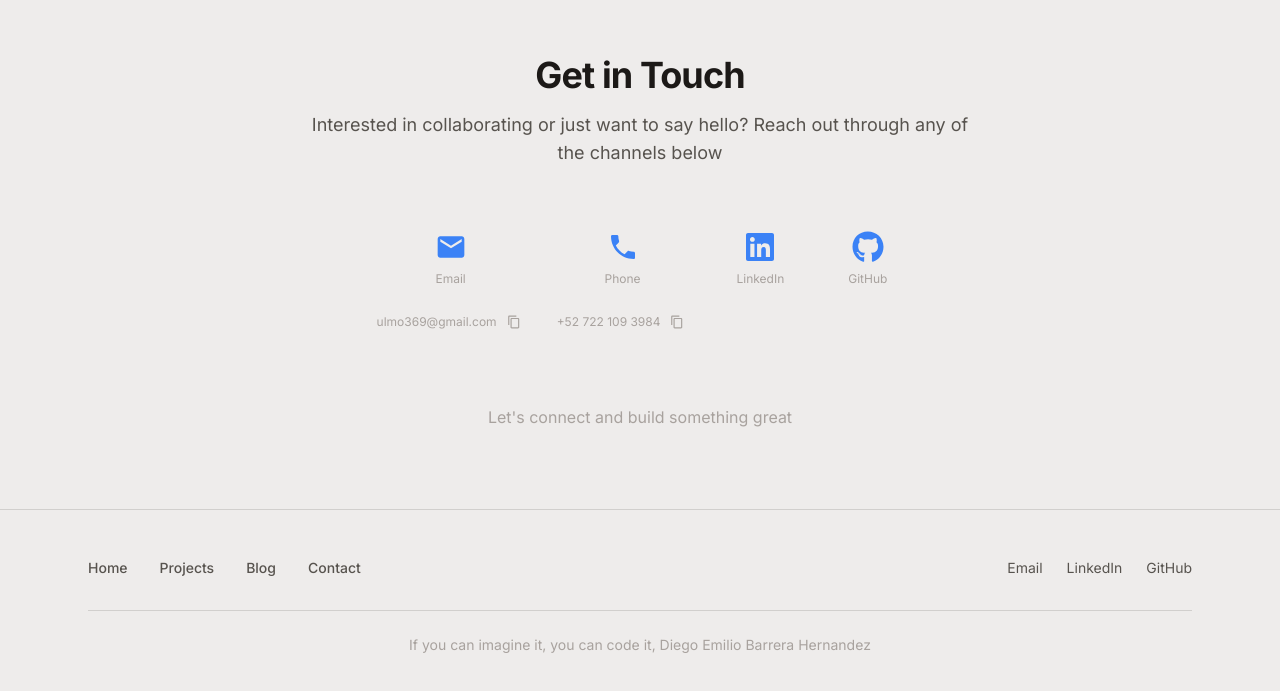
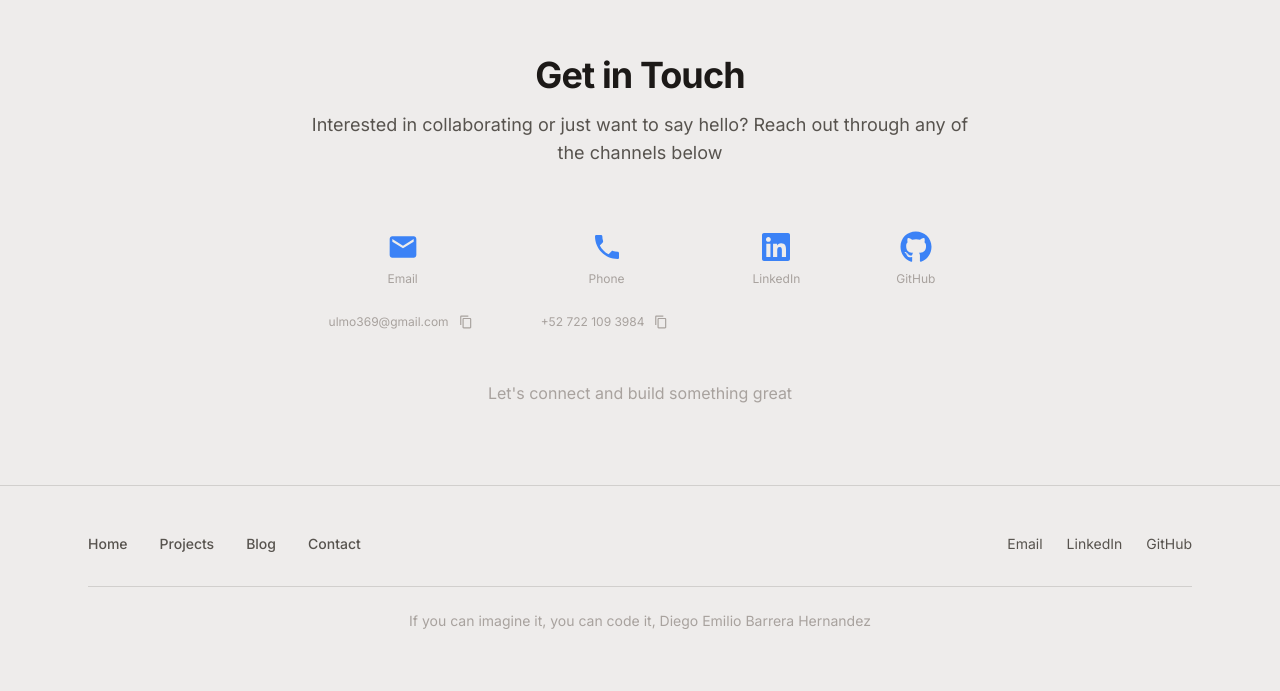
Before and after one commit to ulmo369/ThisIsUlmo, a React (Vite) app: page / in a window 1280 px wide. Shown: the part 6060-6751 px from the top of the page. Built offline with nearby package versions, Linux system fonts and the light colour scheme.

Commit message:
fix: translate streak messages, increase icon spacing, absolute position streak text

```diff
--- a/src/components/sections/ContactSection.tsx
+++ b/src/components/sections/ContactSection.tsx
@@ -32,22 +32,21 @@ function getContactMethods(): ContactMethod[] {
   return methods;
 }
 
-const STREAK_MESSAGES = [
-  '',
-  'double!!',
-  'triple!!',
-  'dominating!!',
-  'exterminio!!',
-  'masacre!!!',
-  'imparable!!!!',
-  'DIOS!!!!!',
-  'POR ENCIMA DE DIOS!!!!!!',
+const STREAK_SUFFIXES_EN = [
+  '', 'double!!', 'triple!!', 'dominating!!', 'exterminio!!',
+  'masacre!!!', 'imparable!!!!', 'DIOS!!!!!', 'POR ENCIMA DE DIOS!!!!!!',
 ];
 
-function CopyButton({ value, label }: { value: string; label: string }) {
+const STREAK_SUFFIXES_ES = [
+  '', 'doble!!', 'triple!!', 'dominando!!', 'exterminio!!',
+  'masacre!!!', 'imparable!!!!', 'DIOS!!!!!', 'POR ENCIMA DE DIOS!!!!!!',
+];
+
+function CopyButton({ value, label, lang }: { value: string; label: string; lang: string }) {
   const [streak, setStreak] = useState(0);
   const [visible, setVisible] = useState(false);
   const timerRef = useRef<ReturnType<typeof setTimeout> | null>(null);
+  const suffixes = lang.startsWith('es') ? STREAK_SUFFIXES_ES : STREAK_SUFFIXES_EN;
 
   const handleCopy = useCallback(async () => {
     try {
@@ -61,7 +60,7 @@ function CopyButton({ value, label }: { value: string; label: string }) {
 
     // Bump streak (first click = 0, second = 1, etc.)
     setStreak((prev) => {
-      const next = visible ? Math.min(prev + 1, STREAK_MESSAGES.length - 1) : 0;
+      const next = visible ? Math.min(prev + 1, suffixes.length - 1) : 0;
       return next;
     });
     setVisible(true);
@@ -73,11 +72,11 @@ function CopyButton({ value, label }: { value: string; label: string }) {
     }, 2000);
   }, [value, visible]);
 
-  const suffix = STREAK_MESSAGES[streak];
+  const suffix = suffixes[streak];
   const message = suffix ? `${label} ${suffix}` : label;
 
   return (
-    <div className="flex flex-col items-center gap-1 min-h-[2.5rem]">
+    <div className="relative flex flex-col items-center gap-1">
       <div className="flex items-center gap-1.5">
         <span className="text-xs text-theme-light-text-muted dark:text-theme-dark-text-muted">{value}</span>
         <button
@@ -88,7 +87,6 @@ function CopyButton({ value, label }: { value: string; label: string }) {
           <MdContentCopy className="w-3.5 h-3.5 text-theme-light-text-muted dark:text-theme-dark-text-muted" />
         </button>
       </div>
-      <div className="h-5 flex items-center justify-center">
       <AnimatePresence mode="wait">
         {visible && (
           <motion.span
@@ -107,19 +105,18 @@ function CopyButton({ value, label }: { value: string; label: string }) {
                 ? { duration: 0.4, x: { repeat: Infinity, duration: 0.3 }, y: { repeat: Infinity, duration: 0.4 } }
                 : { duration: 0.15 }
             }
-              className="text-xs text-primary-500 dark:text-primary-400 whitespace-nowrap font-medium text-center"
+            className="absolute -bottom-5 text-xs text-primary-500 dark:text-primary-400 whitespace-nowrap font-medium text-center"
             >
               {message}
             </motion.span>
           )}
         </AnimatePresence>
     </div>
-    </div>
   );
 }
 
 export default function ContactSection() {
-  const { t } = useTranslation('contact');
+  const { t, i18n } = useTranslation('contact');
   const methods = getContactMethods();
 
   return (
@@ -141,7 +138,7 @@ export default function ContactSection() {
 
           <motion.div
             variants={fadeInUp}
-            className="flex flex-wrap items-start justify-center gap-8"
+            className="flex flex-wrap items-start justify-center gap-12 sm:gap-16"
           >
             {methods.map((method) => {
               const IconComponent = method.icon;
@@ -158,7 +155,7 @@ export default function ContactSection() {
                     <span className="text-xs text-theme-light-text-muted dark:text-theme-dark-text-muted">{t(`tooltips.${method.key}`)}</span>
                   </a>
                   {method.copyValue && (
-                    <CopyButton value={method.copyValue} label={t('copied')} />
+                    <CopyButton value={method.copyValue} label={t('copied')} lang={i18n.language} />
                   )}
                 </div>
               );
```
Lines whose indentation alone changed are shown as unchanged.
